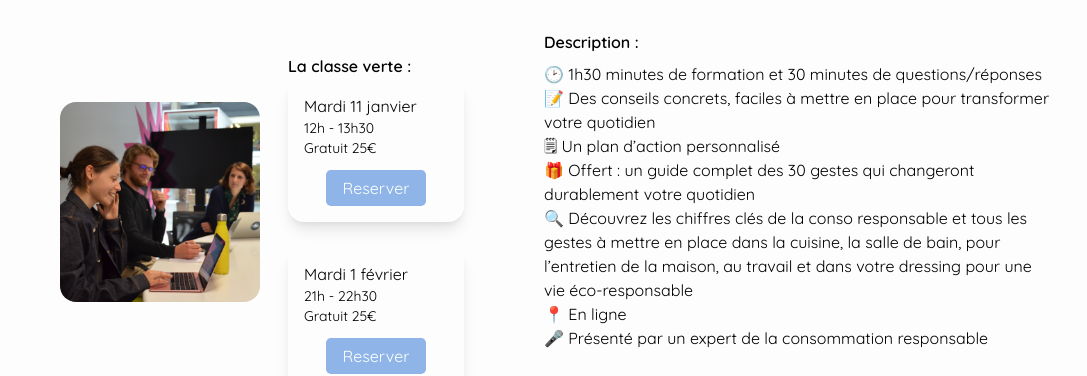
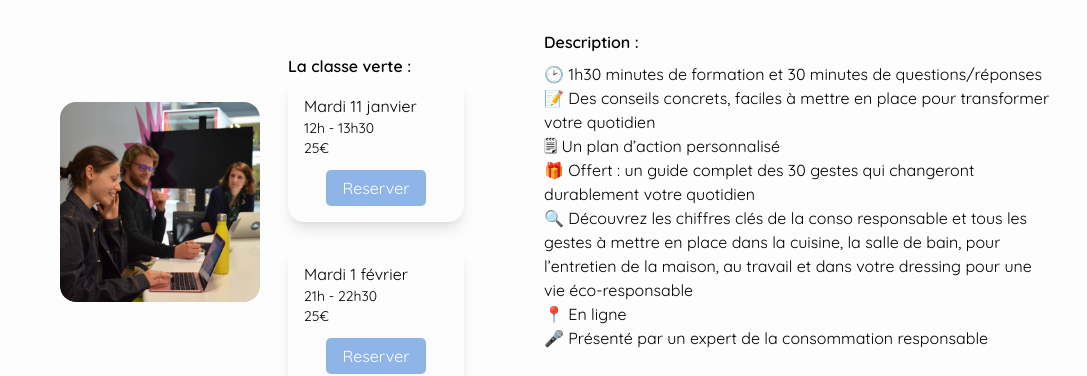
Before and after one commit to greenit-recipes/greenit-webapp, a React (Create React App) app: page /workshops in a window 1280 px wide. Shown: the part 1580-1956 px from the top of the page, without its empty margins (96-1183 px from the left). Built offline with nearby package versions, Linux system fonts and the light colour scheme; no server answers; what apollo-upload-client would draw is missing.

Commit message:
workshop

```diff
--- a/src/pages/WorkshopPage.tsx
+++ b/src/pages/WorkshopPage.tsx
@@ -258,7 +258,7 @@ const WorkshopPage = () => {
               <div className="p-4 inline-block shadow-lg rounded-2xl w-44 mb-6">
                 <h5 className="text-base">Mardi 11 janvier</h5>
                 <h5 className="text-sm">12h - 13h30</h5>
-                <h5 className="text-sm">Gratuit 25€</h5>
+                <h5 className="text-sm">25€</h5>
                 <div className="flex justify-center items-center align-middle">
                   <a
                     href="https://www.eventbrite.fr/e/billets-les-classes-vertes-du-kaba-atelier-de-1h30-en-visio-pour-passer-a-laction-160817869577"
@@ -271,7 +271,7 @@ const WorkshopPage = () => {
               <div className="p-4 inline-block shadow-lg rounded-2xl w-44">
                 <h5 className="text-base">Mardi 1 février</h5>
                 <h5 className="text-sm">21h - 22h30</h5>
-                <h5 className="text-sm">Gratuit 25€</h5>
+                <h5 className="text-sm">25€</h5>
                 <div className="flex justify-center items-center align-middle">
                   <a
                     href="https://www.eventbrite.fr/e/billets-les-classes-vertes-du-kaba-atelier-de-1h30-en-visio-pour-passer-a-laction-160817869577"
```
